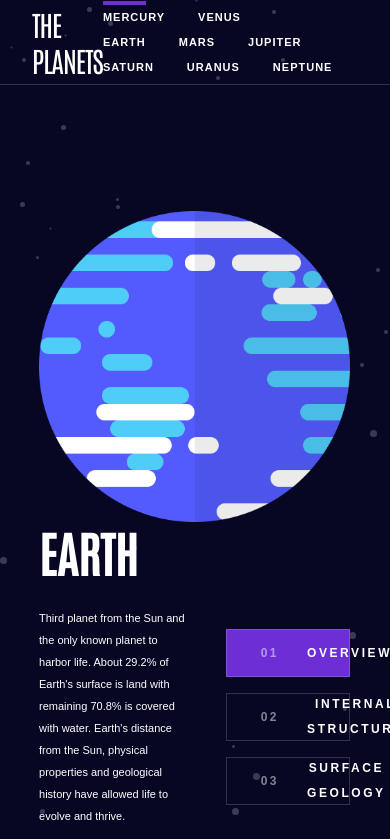
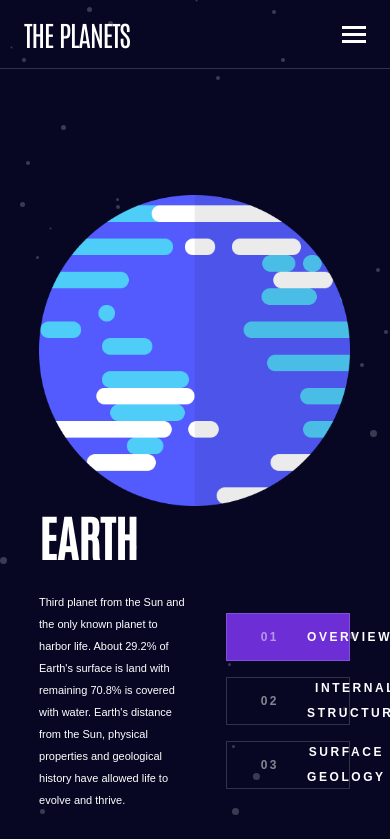
Before and after one commit to valentinaotocan/solar-system, a React (Vite) app: page /earth in a window 390 px wide. Shown: the top 839 px of the page. Built offline with nearby package versions, Linux system fonts and the light colour scheme; a web font is replaced by a local one.

Commit message:
Add jsx and styles for smaller screens

```diff
--- a/src/components/Header.tsx
+++ b/src/components/Header.tsx
@@ -1,23 +1,74 @@
-import { NavLink } from "react-router-dom";
-import data from '../data.json';
+import { useState, useEffect } from "react";
+import { NavLink, Link } from "react-router-dom";
+import iconHamburger from "../assets/icon-hamburger.svg";
+import iconChevron from "../assets/icon-chevron.svg";
+import data from "../data.json";
 
 function Header() {
+  const [isOpen, setIsOpen] = useState(false);
+
+  useEffect(() => {
+    if (isOpen) {
+      document.body.style.overflow = "hidden";
+    } else {
+      document.body.style.overflow = "auto";
+    }
+    // Cleanup the effect when the component unmounts
+    return () => {
+      document.body.style.overflow = "auto";
+    };
+  }, [isOpen]);
+
   return (
-    <header>
+    <header className="header">
       <div className="logo">The planets</div>
-      <nav>
+      <div className="menu-toggle" onClick={() => setIsOpen(!isOpen)}>
+        {isOpen ? (
+          <img
+            src={iconHamburger}
+            alt="Icon Hamburger"
+            style={{ opacity: 0.2487 }}
+          />
+        ) : (
+          <img src={iconHamburger} alt="Icon Hamburger" />
+        )}
+      </div>
+      {isOpen ? (
+        <nav className="open">
+          {data.map((planet) => (
+            <Link
+              key={planet.name}
+              to={planet.name}
+              className="link"
+              data-planet={planet.name}
+            >
+              <div>
+                <span
+                  className="planet-circle"
+                  style={{ backgroundColor: planet["btn-background"] }}
+                ></span>
+                <span className="link-text">{planet.name.toUpperCase()}</span>
+              </div>
+              <img src={iconChevron} alt="Icon Chevron" />
+            </Link>
+          ))}
+        </nav>
+      ) : (
+        <nav className="closed">
           {data.map((planet) => (
             <NavLink
               key={planet.name}
               to={planet.name}
-            className="link"
+              className="link closed"
               data-planet={planet.name}
             >
               {planet.name.toUpperCase()}
             </NavLink>
           ))}
         </nav>
+      )}
     </header>
   );
 }
+
 export default Header;
--- a/src/styles/components/Header.scss
+++ b/src/styles/components/Header.scss
@@ -1,10 +1,9 @@
-header {
+.header {
   display: flex;
   justify-content: space-between;
   align-items: center;
   height: 5.31rem;
-  padding-left: 2rem;
-  padding-right: 2.56rem;
+  padding: 0 2.56rem 0 2rem;
   position: relative;
   &::after {
     content: "";
@@ -22,6 +21,9 @@ header {
     text-transform: uppercase;
     line-height: 1.29;
   }
+  .menu-toggle {
+    display: none;
+  }
   nav {
     a {
       &.link {
@@ -37,11 +39,9 @@ header {
       }
       &:hover,
       &.active {
-        // Hover and active link styles
         position: relative;
         display: inline-block;
         width: auto;
-
         &::before {
           content: "";
           position: absolute;
@@ -61,4 +61,74 @@ header {
       }
     }
   }
+  // max-width: 1000px
+  @media (max-width: 62.5rem) {
+    flex-direction: column;
+    height: 10rem;
+    justify-content: space-around;
+    nav a:hover::before,
+    nav a.active::before {
+      top: -0.95rem;
+    }
+  }
+  @media (max-width: 48rem) {
+    nav a:hover::before,
+    nav a.active::before {
+      display: none;
+    }
+  }
+  @media (max-width: 46.625rem) {
+    flex-direction: row;
+    height: 4.313rem;
+    justify-content: space-between;
+    padding: 0 1.5rem;
+    nav {
+      &.closed {
+        display: none;
+      }
+      &.open {
+        display: block;
+        position: fixed;
+        top: 4.375rem;
+        left: 0;
+        right: 0;
+        bottom: 0;
+        z-index: 1;
+        background: $navy;
+        padding-top: 1.5rem;
+        a {
+          display: flex;
+          justify-content: space-between;
+          align-items: center;
+          &.link {
+            height: 4.063rem;
+            position: relative;
+            margin: 0 1.5rem;
+            &::before {
+              content: "";
+              position: absolute;
+              bottom: 0;
+              left: 0;
+              width: 100%;
+              height: 1px;
+              background-color: $grey;
+            }
+            &:last-child::before {
+              display: none;
+            }
+          }
+          .planet-circle {
+            display: inline-block;
+            width: 1.25rem;
+            height: 1.25rem;
+            border-radius: 50%;
+            margin-right: 1.56rem;
+          }
+        }
+      }
+    }
+    .menu-toggle {
+      display: block;
+    }
+  }
 }
```
Lines whose indentation alone changed are shown as unchanged.
